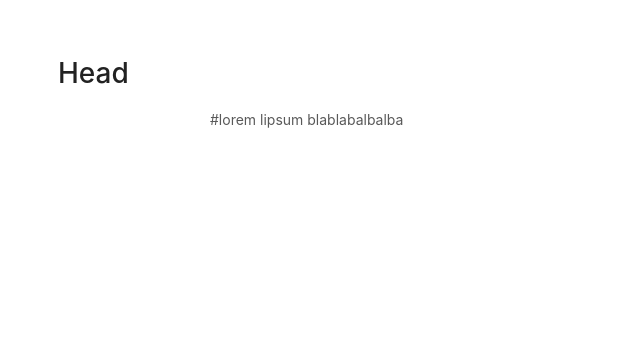
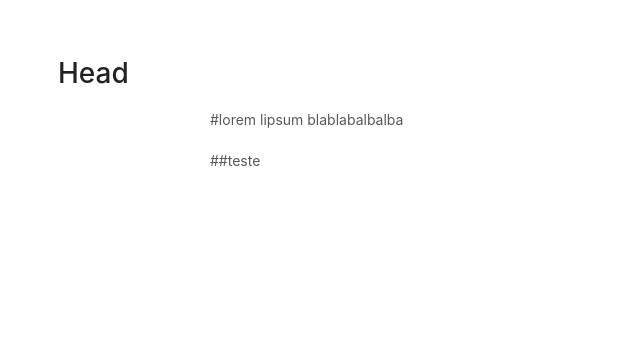
Before and after one commit to gAldeia/AInet-based-Symbolic-Regression, a Jekyll site: the page built from docs/index.md, in a window 1280 px wide. Shown: the top 345 px of the page, without its empty margins (0-640 px from the left). Built offline with Jekyll 4.4.1, drawn with Linux system fonts in a browser that asks for light colours.

Commit message:
theme for github page

```diff
--- a/docs/_includes/head.html
+++ b/docs/_includes/head.html
@@ -1,5 +1,5 @@
 <head>
-  <link rel="stylesheet" href="../assets/css/main.css">
+  <link rel="stylesheet" href="{{ root_url }}/assets/css/main.css">
 
   <title>{{ page.title }}</title>
 
--- a/docs/index.md
+++ b/docs/index.md
@@ -4,3 +4,5 @@ layout: default
 ---
 
 #lorem lipsum blablabalbalba
+
+##teste
```
